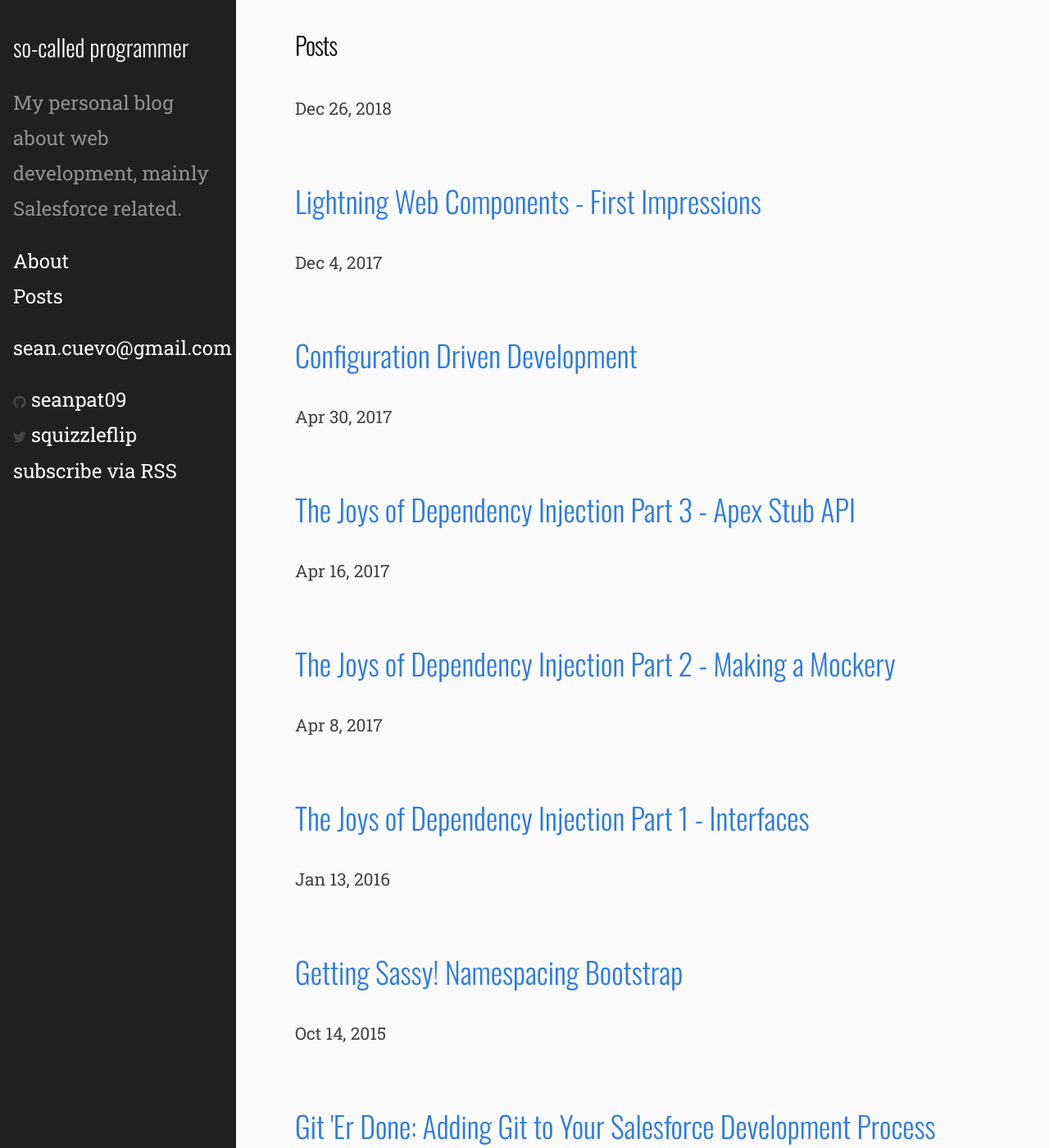
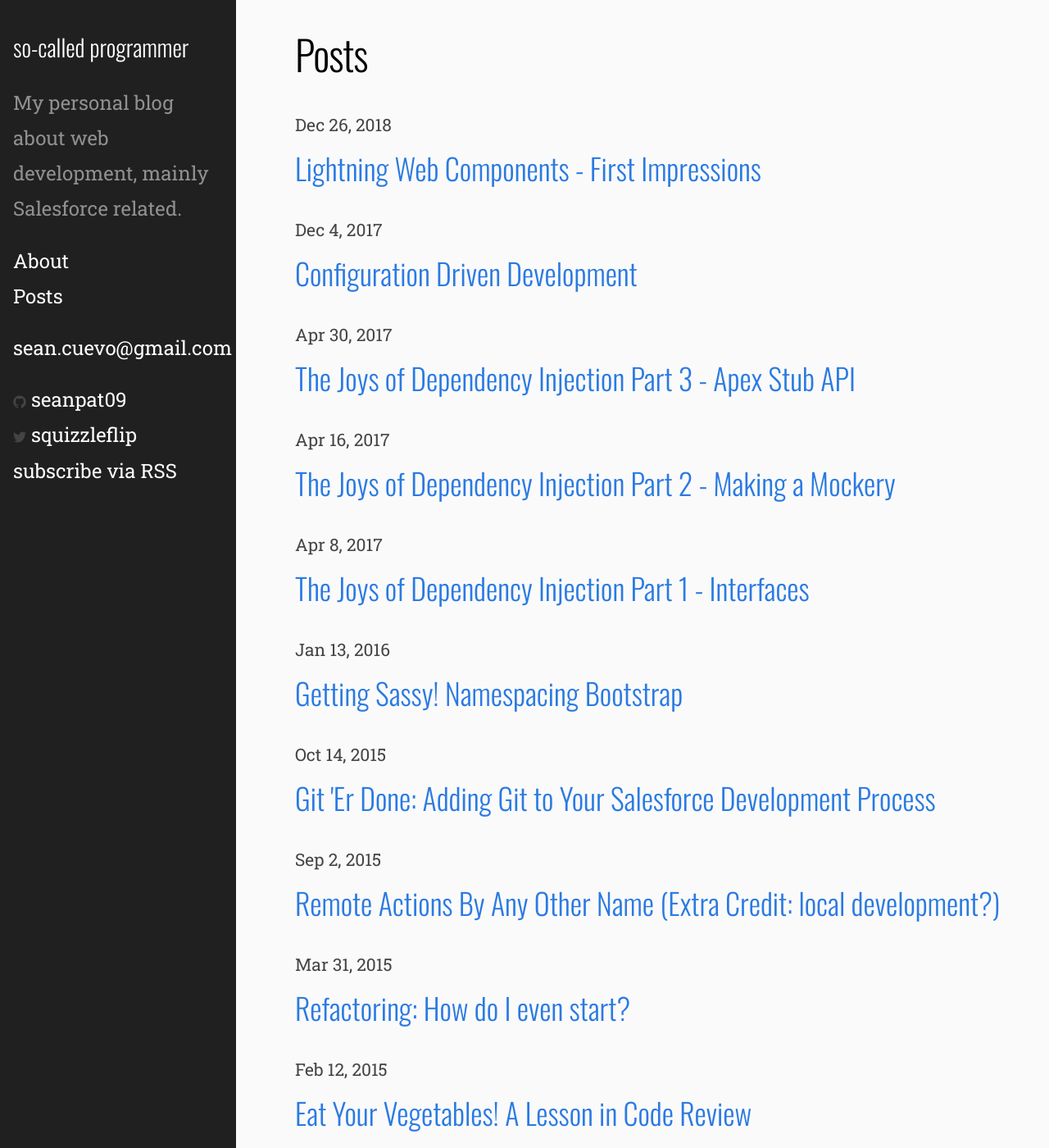
Before and after one commit to seanpat09/seanpat09.github.io, a Jekyll site: the page built from posts.html, in a window 1280 px wide and 1400 px high. Shown: the whole window at 82% size. Built offline with Jekyll 4.4.1, drawn with Linux system fonts in a browser that asks for light colours.

Commit message:
more formatting improvements

```diff
--- a/_sass/_layout.scss
+++ b/_sass/_layout.scss
@@ -230,11 +230,19 @@
 .post-meta {
     font-size: $small-font-size;
     color: $grey-color;
+
+    @include media-query($on-palm) {
+        font-size: $small-font-size*.75;
+    }
 }
 
 .post-link {
     display: block;
     font-size: 36px;
+
+    @include media-query($on-palm) {
+        font-size: 24px;
+    }
 }
 
 
@@ -247,22 +255,19 @@
 }
 
 .post-title {
-    font-size: 30px;
+    font-size: 50px;
     letter-spacing: -1px;
     line-height: 1;
 
-    @include media-query($on-laptop) {
-        font-size: 50px;
+    @include media-query($on-palm) {
+        font-size: 24px;
     }
-
-
 }
 
 .post-content {
     margin-bottom: $spacing-unit;
 
     h2 {
-        margin-top: $spacing-unit*1.5;
         font-size: 24px;
 
         @include media-query($on-laptop) {
```
